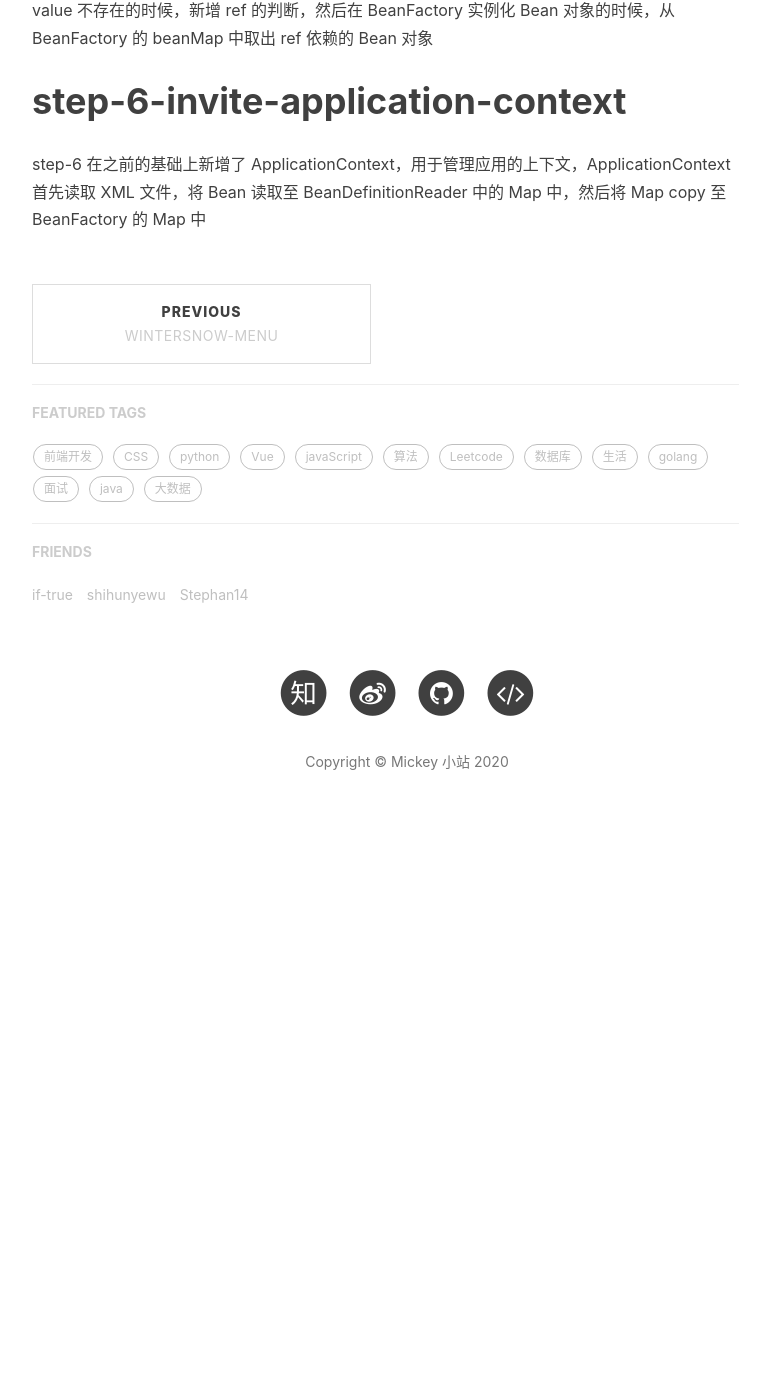
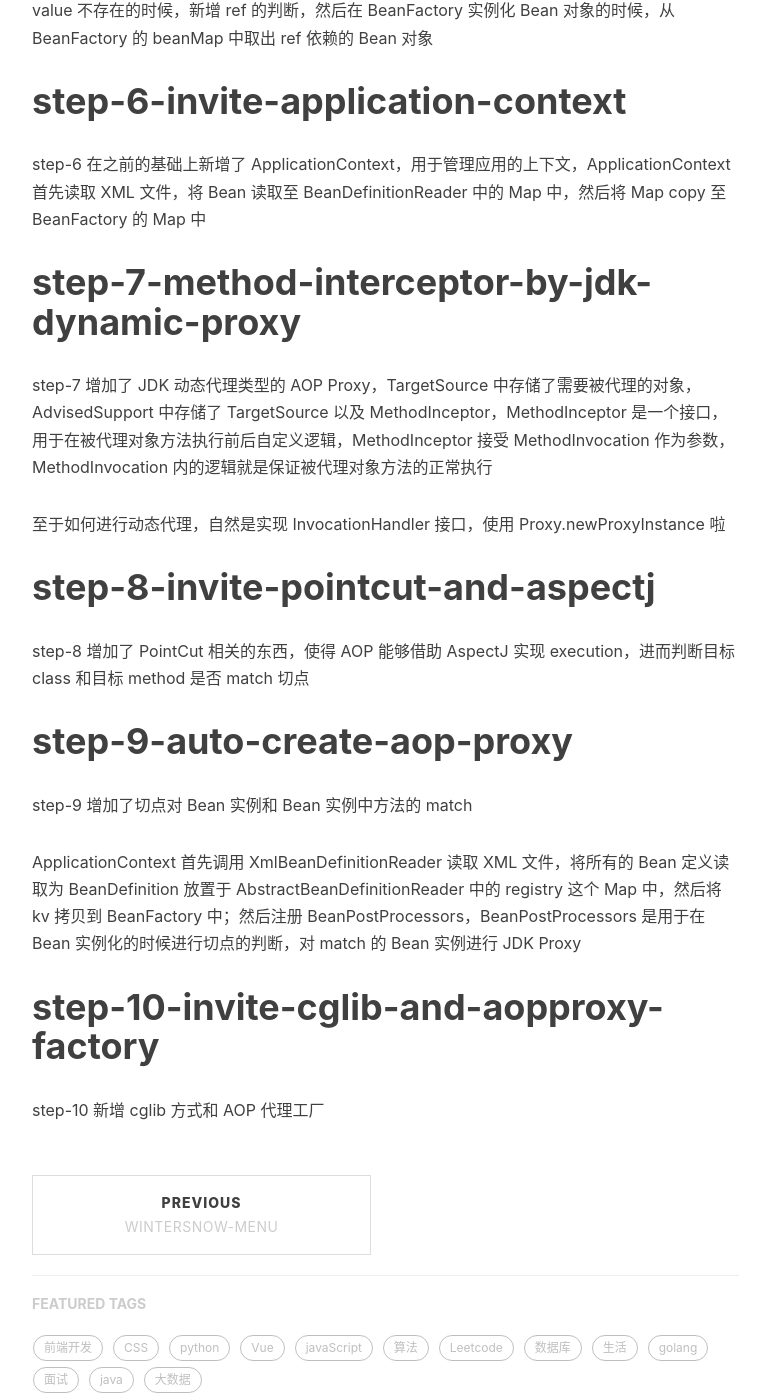
Before and after one commit to mickey0524/mickey0524.github.io, a Jekyll site: the page built from _posts/2020-03-14-learn-tiny-spring.md, in a window 1280 px wide and 1400 px high, scrolled down 1722 px. Shown: the whole window, without its empty margins (233-1003 px from the left). Built offline with Jekyll 4.4.1, drawn with Linux system fonts in a browser that asks for light colours; nearby versions of some CDN libraries; comment, search, counter and statistics services are not loaded; before the commit the page ends 2561 px from its top, so only the background shows below that.

Commit message:
feat(spring): update tiny spring

```diff
--- a/_posts/2020-03-14-learn-tiny-spring.md
+++ b/_posts/2020-03-14-learn-tiny-spring.md
@@ -42,3 +42,23 @@ step-5 主要增加了 XML 中 ref 依赖其他 bean 的方法，其实就是在
 # step-6-invite-application-context
 
 step-6 在之前的基础上新增了 ApplicationContext，用于管理应用的上下文，ApplicationContext 首先读取 XML 文件，将 Bean 读取至 BeanDefinitionReader 中的 Map 中，然后将 Map copy 至 BeanFactory 的 Map 中
+
+# step-7-method-interceptor-by-jdk-dynamic-proxy
+
+step-7 增加了 JDK 动态代理类型的 AOP Proxy，TargetSource 中存储了需要被代理的对象，AdvisedSupport 中存储了 TargetSource 以及 MethodInceptor，MethodInceptor 是一个接口，用于在被代理对象方法执行前后自定义逻辑，MethodInceptor 接受 MethodInvocation 作为参数，MethodInvocation 内的逻辑就是保证被代理对象方法的正常执行
+
+至于如何进行动态代理，自然是实现 InvocationHandler 接口，使用 Proxy.newProxyInstance 啦
+
+# step-8-invite-pointcut-and-aspectj
+
+step-8 增加了 PointCut 相关的东西，使得 AOP 能够借助 AspectJ 实现 execution，进而判断目标 class 和目标 method 是否 match 切点
+
+# step-9-auto-create-aop-proxy
+
+step-9 增加了切点对 Bean 实例和 Bean 实例中方法的 match
+
+ApplicationContext 首先调用 XmlBeanDefinitionReader 读取 XML 文件，将所有的 Bean 定义读取为 BeanDefinition 放置于 AbstractBeanDefinitionReader 中的 registry 这个 Map 中，然后将 kv 拷贝到 BeanFactory 中；然后注册 BeanPostProcessors，BeanPostProcessors 是用于在 Bean 实例化的时候进行切点的判断，对 match 的 Bean 实例进行 JDK Proxy
+
+# step-10-invite-cglib-and-aopproxy-factory
+
+step-10 新增 cglib 方式和 AOP 代理工厂
```
